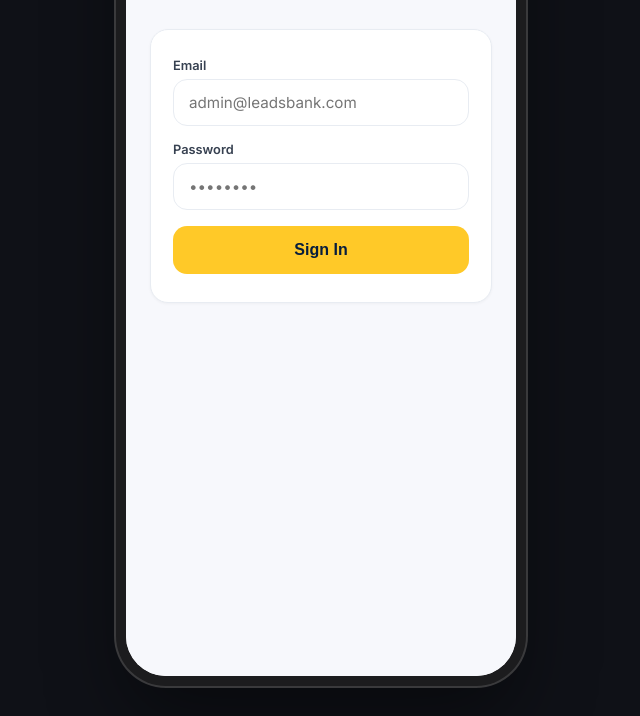
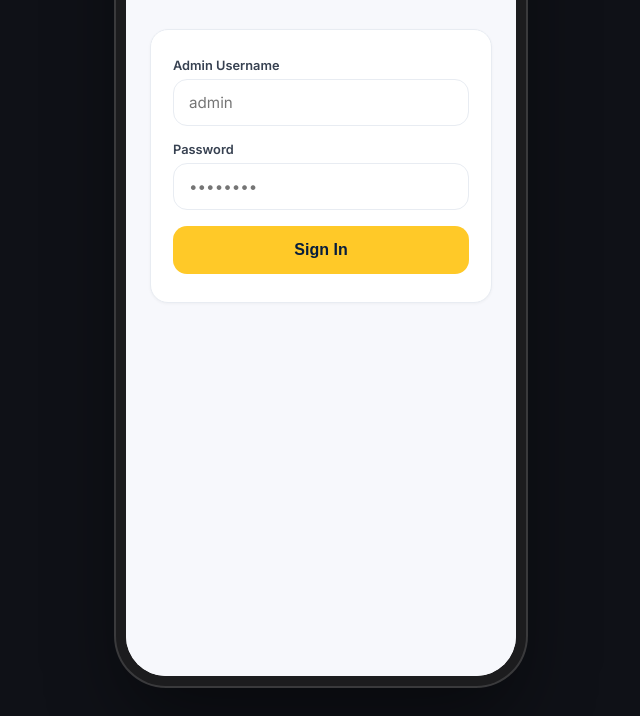
Before and after one commit to fada0001/Leadsbank, a website: page public/admin-login.html in a window 1280 px wide. Shown: the part 208-924 px from the top of the page, without its empty margins (319-959 px from the left). Drawn offline with Linux system fonts and the light colour scheme.

Commit message:
Add files via upload

```diff
--- a/public/admin-login.html
+++ b/public/admin-login.html
@@ -36,8 +36,8 @@
       <div class="card">
         <div class="error" id="error"></div>
         <form id="loginForm">
-          <label>Email</label>
-          <input type="email" id="email" required placeholder="admin@leadsbank.com" />
+          <label>Admin Username</label>
+          <input type="text" id="username" required placeholder="admin" />
           <label>Password</label>
           <input type="password" id="password" required placeholder="••••••••" />
           <button type="submit" class="btn">Sign In</button>
```
